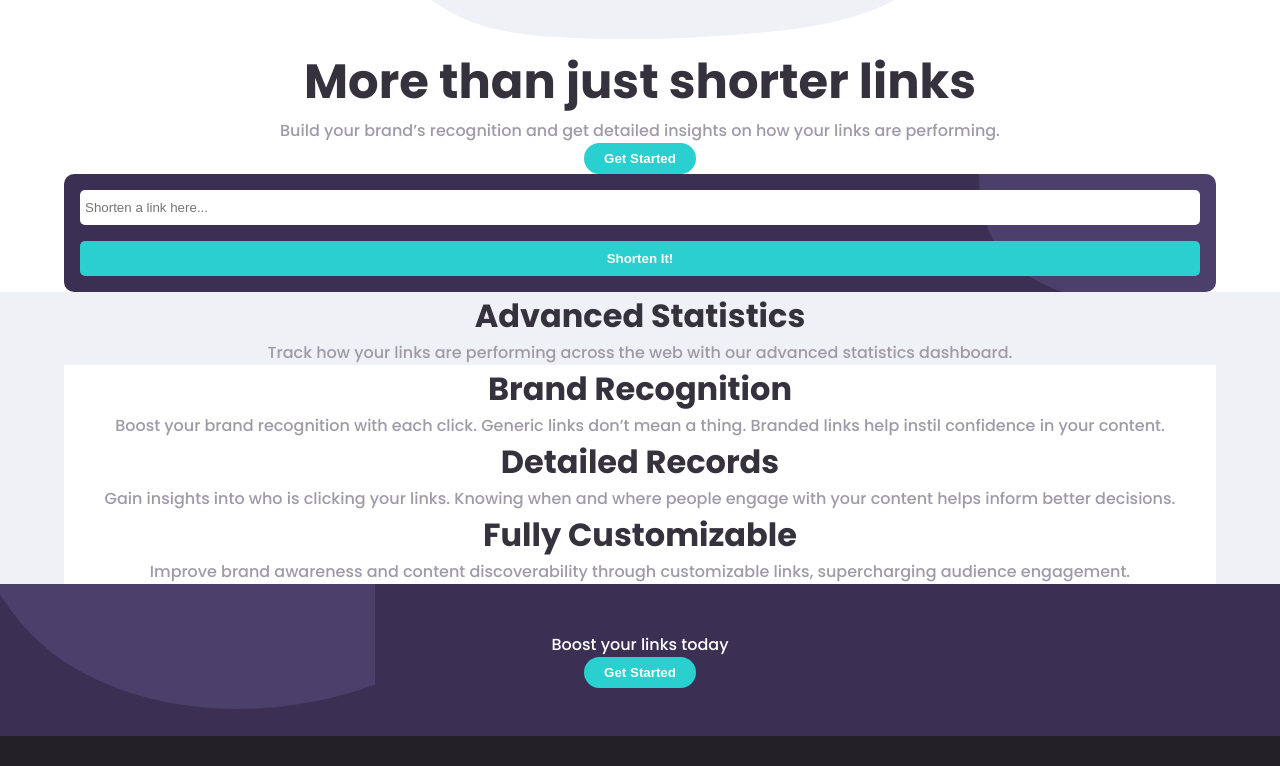
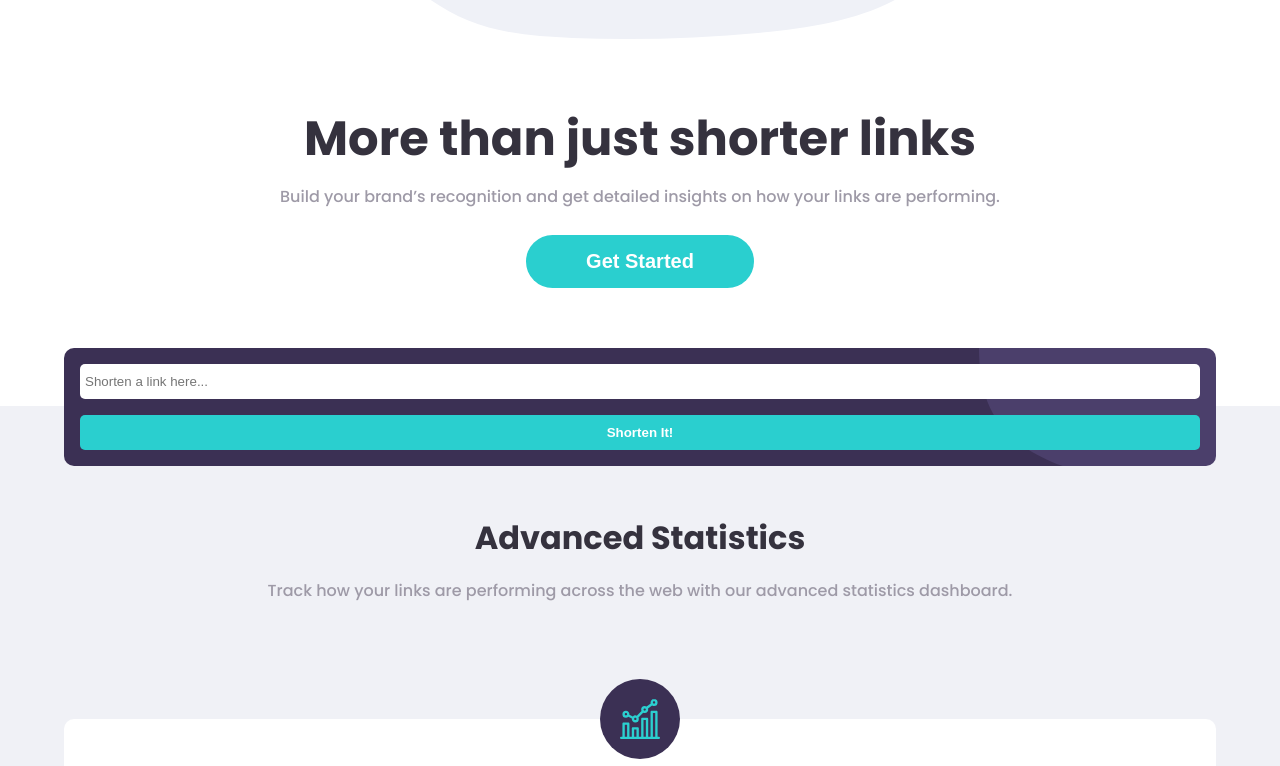
Before and after one commit to Artiu/url-shortener, a React (Create React App) app: page / in a window 1280 px wide. Shown: the part 508-1274 px from the top of the page. Built offline with nearby package versions, Linux system fonts and the light colour scheme.

Commit message:
some changes

```diff
--- a/src/components/Home.js
+++ b/src/components/Home.js
@@ -3,6 +3,9 @@ import working from '../images/illustration-working.svg';
 import LinksList from "./LinksList";
 import ShortenerForm from "./ShortenerForm";
 import bgBoost from '../images/bg-boost-mobile.svg';
+import iconBrand from '../images/icon-brand-recognition.svg';
+import iconDetailed from '../images/icon-detailed-records.svg';
+import iconFully from '../images/icon-fully-customizable.svg';
 
 const Main = styled.main`
     text-align:center;
@@ -17,33 +20,67 @@ const Header = styled.p`
 `
 const BigHeader = styled(Header)`
     font-size:3rem;
+    padding:0 5%;
+    line-height:1.2;
+    margin-top:5%;
 `
 const Text = styled.p`
     color:${props=>props.theme.grayishViolet};
+    padding:1rem 5%;
 `
-const Button = styled.button`
+export const Button = styled.button`
     background-color:${props=>props.theme.cyan};
     border:0;
-    border-radius:20px;
-    padding:8px 20px;
+    border-radius:30px;
+    padding:15px 60px;
+    font-size:20px;
     color:white;
     font-weight:bold;
+    margin-top:10px;
 `
-const WhiteText = styled.p`
+const WhiteText = styled(Header)`
     color:white;
 `
 const AdvancedStatistics = styled.div`
     background-color:#f0f1f6;
+    padding-top:calc(5.5rem + 20px);
 `
 const Statistic = styled.div`
     background-color:white;
     width:90%;
     margin: 0 auto;
+    margin-top:100px;
+    border-radius:10px;
+    z-index:2;
 `
 const BottomContainer = styled.div`
     background:url(${bgBoost}) repeat-y;
     background-color:${props=>props.theme.darkViolet};
     padding: 3rem 0;
+`
+const SmallImage = styled.img`
+    position:absolute;
+    left:50%;
+    top:50%;
+    transform:translate(-50%,-50%);
+`
+const SmallImageContainer = styled.div`
+    position:relative;
+    top:-40px;
+    margin:auto;
+    width:80px;
+    height:80px;
+    background-color:${props=>props.theme.darkViolet};
+    border-radius:100%;
+    &.line::before{
+        content:'';
+        position:absolute;
+        top:-60px;
+        transform:translateX(-50%);
+        width:10px;
+        height:60px;
+        background-color:${props=>props.theme.cyan};
+    }
 `
 export default function Home()
 {
@@ -60,14 +97,23 @@ export default function Home()
                 <Header>Advanced Statistics</Header>
                 <Text>Track how your links are performing across the web with our advanced statistics dashboard.</Text>
                 <Statistic>
+                    <SmallImageContainer>
+                        <SmallImage src={iconBrand}/>
+                    </SmallImageContainer>
                     <Header>Brand Recognition</Header>
                     <Text>Boost your brand recognition with each click. Generic links don’t mean a thing. Branded links help instil confidence in your content.</Text>
                 </Statistic>
                 <Statistic>
+                    <SmallImageContainer className="line">
+                        <SmallImage src={iconDetailed}/>
+                    </SmallImageContainer>
                     <Header>Detailed Records</Header>
                     <Text>Gain insights into who is clicking your links. Knowing when and where people engage with your content helps inform better decisions.</Text>
                 </Statistic>
                 <Statistic>
+                    <SmallImageContainer className="line">
+                        <SmallImage src={iconFully}/>
+                    </SmallImageContainer>
                     <Header>Fully Customizable</Header>
                     <Text>Improve brand awareness and content discoverability through customizable links, supercharging audience engagement.</Text>
                 </Statistic>
--- a/src/components/NavBar.js
+++ b/src/components/NavBar.js
@@ -1,5 +1,7 @@
+import { useState } from "react";
 import styled from "styled-components";
 import logo from "../images/logo.svg";
+import { Button } from "./Home";
 
 const Nav = styled.nav`
     display:flex;
@@ -35,12 +37,43 @@ const Hamburger = styled.button`
         }
     }
 `
+const SignUp = styled(Button)`
+    width:90%;
+    padding:20px 0;
+    margin:0;
+    margin-bottom:40px;
+`
+const MobileNav = styled.div`
+    background-color:${props=>props.theme.darkViolet};
+    position:absolute;
+    top:80px;
+    width:90%;
+    text-align:center;
+`
+const Link = styled.p`
+    color:white;
+    font-size:20px;
+    margin:20px 0;
+`
+const StyledHr = styled.hr`
+    width:90%;
+    margin:auto;
+`
 export default function Navbar()
 {
+    const [visible,setVisible] = useState(false);
     return(
         <Nav>
             <img src={logo} alt="logo"/>
-            <Hamburger/>
+            <Hamburger onClick={()=>{setVisible(!visible)}}/>
+            {visible ? <MobileNav>
+                <Link>Features</Link>
+                <Link>Pricing</Link>
+                <Link>Resources</Link>
+                <StyledHr/>
+                <Link>Login</Link>
+                <SignUp>Sign Up</SignUp>
+            </MobileNav>:null}
         </Nav>
     )
 }
--- a/src/components/ShortenerForm.js
+++ b/src/components/ShortenerForm.js
@@ -9,6 +9,8 @@ const Form = styled.form`
     background-position:top right;
     background-color:${props=>props.theme.darkViolet};
     border-radius:10px;
+    position:relative;
+    top:calc(2.5rem + 20px);
 `
 const Input = styled.input.attrs({type:"text", placeholder:"Shorten a link here..."})`
     width:100%;
@@ -31,8 +33,8 @@ export default function ShortenerForm()
 {
     return(
         <Form>
-            <Input></Input>
-            <Submit></Submit>
+            <Input/>
+            <Submit/>
         </Form>
     )
 }
```
